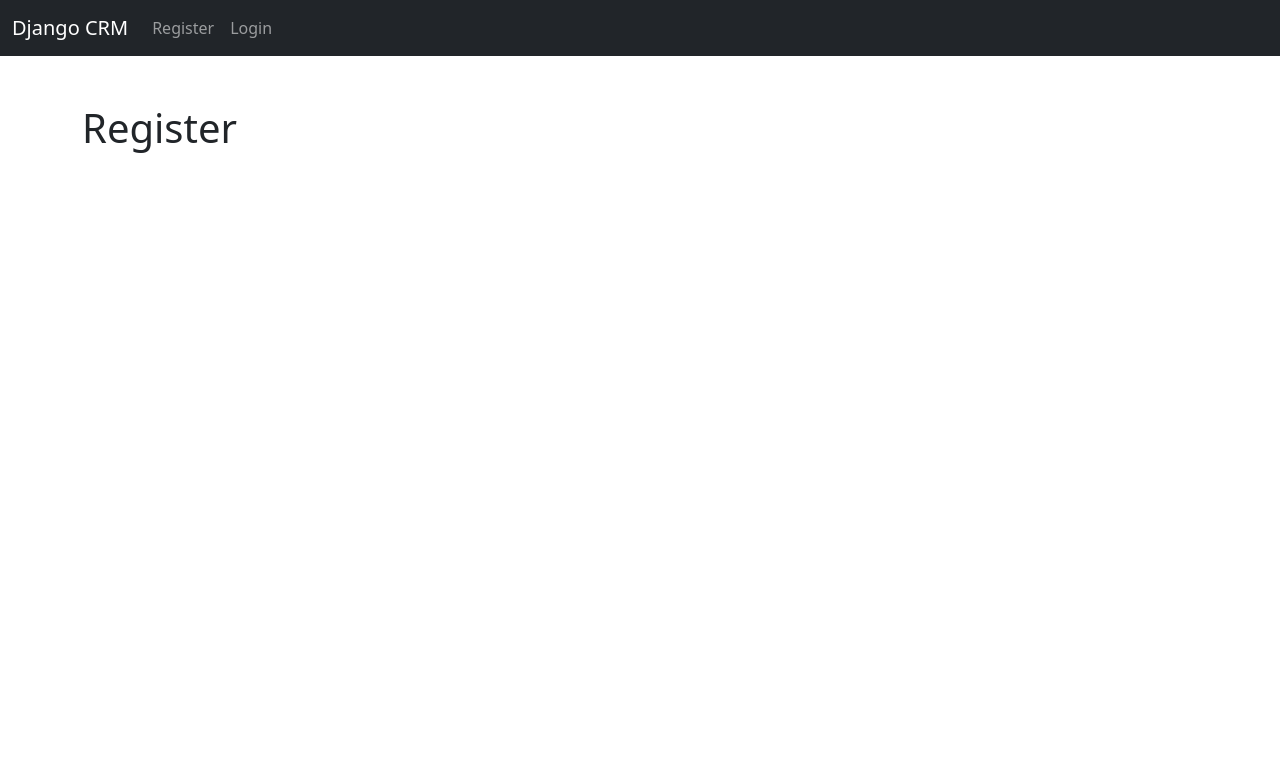
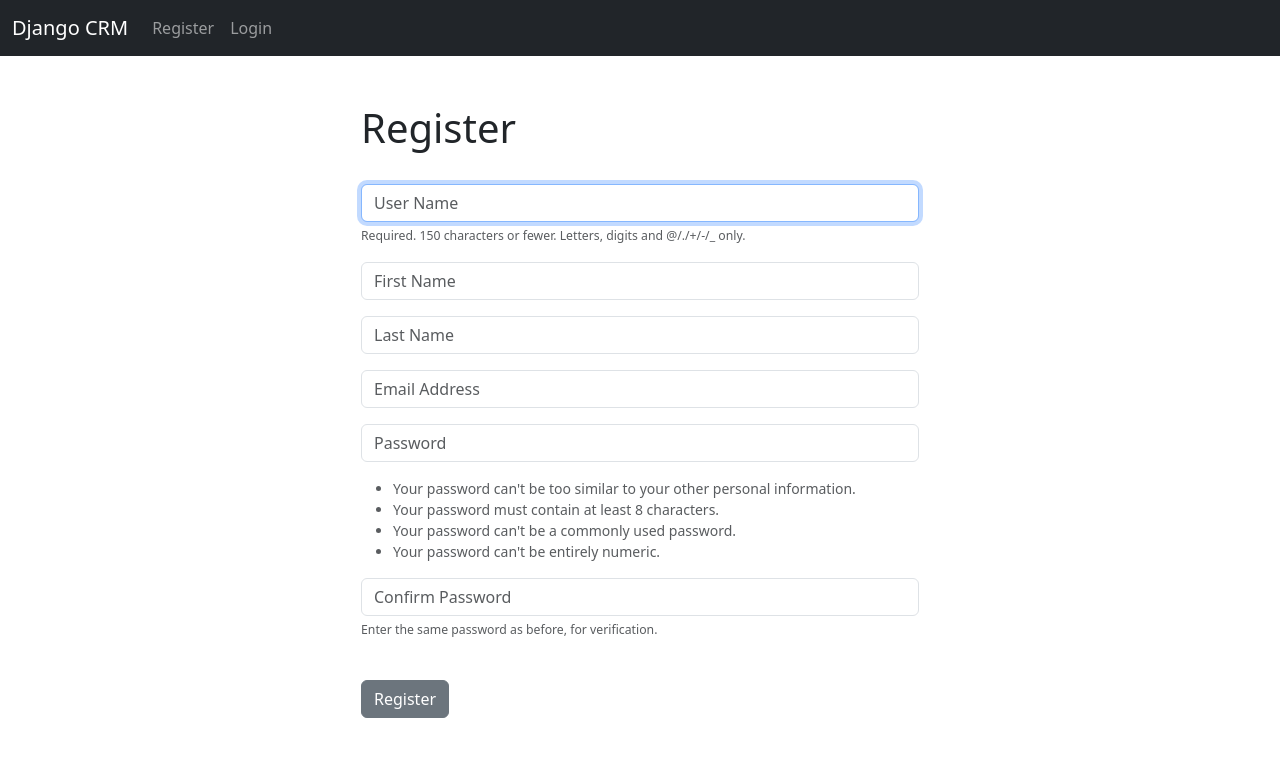
Before and after one commit to mohamadanasfattoum/CRM_APP, a Django app: page /register/ in a window 1280 px wide. Shown: the top 757 px of the page. Run offline with Django 4.2, Linux system fonts and the light colour scheme.

Commit message:
add registration html cod

```diff
--- a/website/forms.py
+++ b/website/forms.py
@@ -1,21 +1,22 @@
+from django import forms
 from django.contrib.auth.forms import UserCreationForm
 from django.contrib.auth.models import User
 
 
 class SignUpForm(UserCreationForm):
     email = forms.EmailField(label="", widget=forms.TextInput(attrs={'class':'form-control', 'placeholder':'Email Address'}))
-	first_name = forms.CharField(label="", max_length=100, widget=forms.TextInput(attrs={'class':'form-control', 'placeholder':'First Name'}))
-	last_name = forms.CharField(label="", max_length=100, widget=forms.TextInput(attrs={'class':'form-control', 'placeholder':'Last Name'}))
+    first_name = forms.CharField(label='', max_length=100, widget=forms.TextInput(attrs={'class':'form-control', 'placeholder':'First Name'}))
+    last_name = forms.CharField(label="", max_length=100, widget=forms.TextInput(attrs={'class':'form-control', 'placeholder':'Last Name'}))
 
 
-    class class Meta:
+    class Meta:
         model = User
         fields = ('username', 'first_name', 'last_name', 'email', 'password1', 'password2')
 
 
 
     def __init__(self, *args, **kwargs):
-		super(SignUpForm, self).__init__(*args, **kwargs)
+        super(SignUpForm, self).__init__(*args, **kwargs)
 
         self.fields['username'].widget.attrs['class'] = 'form-control'
         self.fields['username'].widget.attrs['placeholder'] = 'User Name'
--- a/website/templates/register.html
+++ b/website/templates/register.html
@@ -3,11 +3,19 @@
 {% block content %}
 
 
-
+<div class="col-md-6 offset-md-3">
 <h1>Register</h1>
+<br/>
 
 
+<form action="" method="POST">
+    {% csrf_token %}
+    {{form.as_p}}
+        <br/>
+    <button type="submit" class="btn btn-secondary">Register</button>
+    </form>
 
+</div>
 
 
 
--- a/website/views.py
+++ b/website/views.py
@@ -1,7 +1,7 @@
 from django.shortcuts import render, redirect
 from django.contrib.auth import authenticate, login, logout
 from django.contrib import messages
-
+from .forms import SignUpForm
 
 def home(request): # ruf die seite # wenn ich zu page gehe : GET., wenn ich in page login mache : POST wie senden data.
     # check to see if login
@@ -29,4 +29,17 @@ def logout_user(request):
 
 
 def register_user(request):
-    return render(request, 'register.html', {})
+    if request.method =='POST':
+        form = SignUpForm(request.POST)
+        if form.is_valid():
+            form.save()
+            # Authenticate, Login
+            user_name = form.cleaned_data['username']
+            password = form.cleaned_data['password1']
+            user = authenticate(username=username, password=password)
+            login(request, user)
+            messages.success(request, 'You Have Success u y Registered! We come!')
+            return redirect('home')
+    else:
+        form = SignUpForm()
+        return render(request, 'register.html', {'form':form})
```
